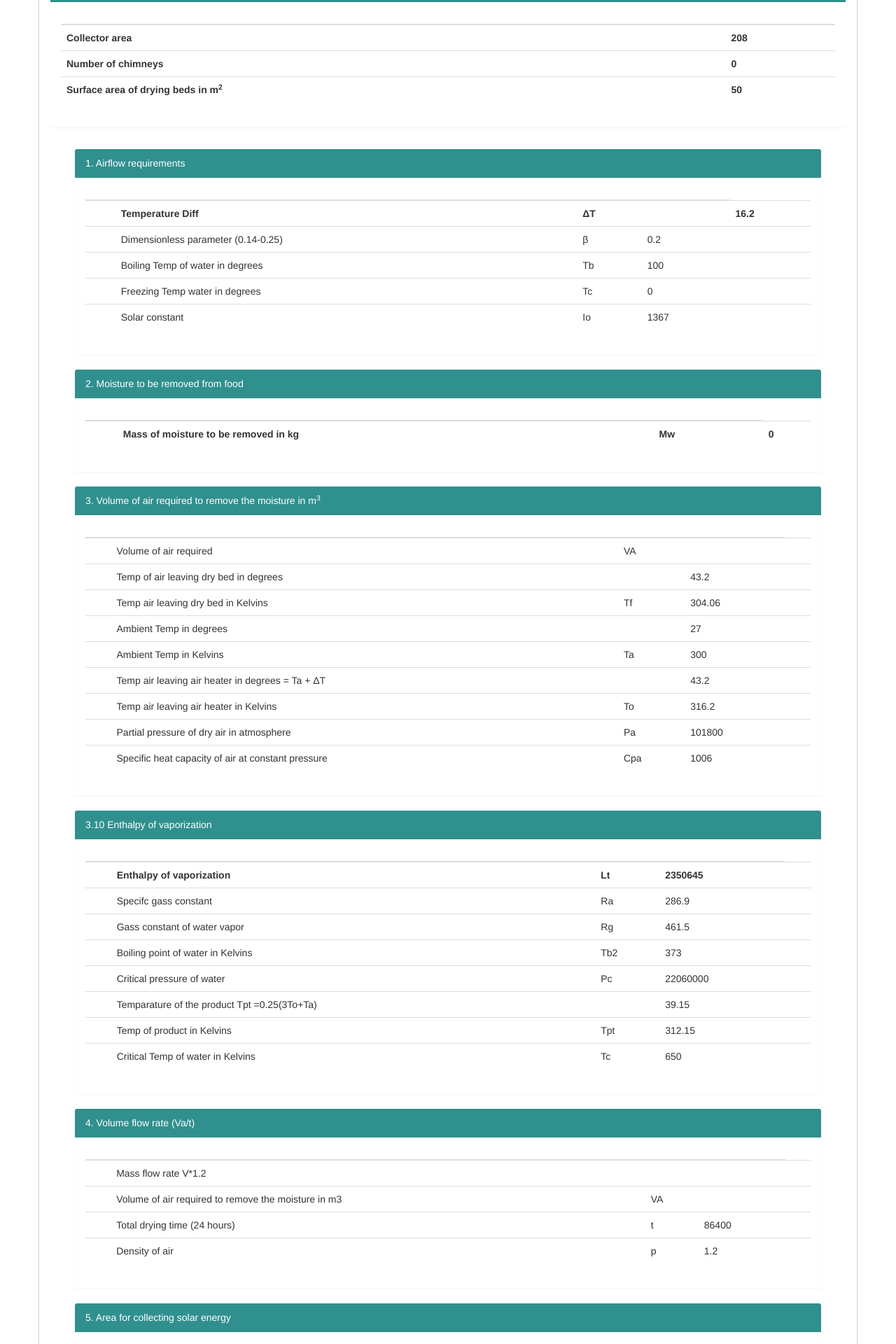
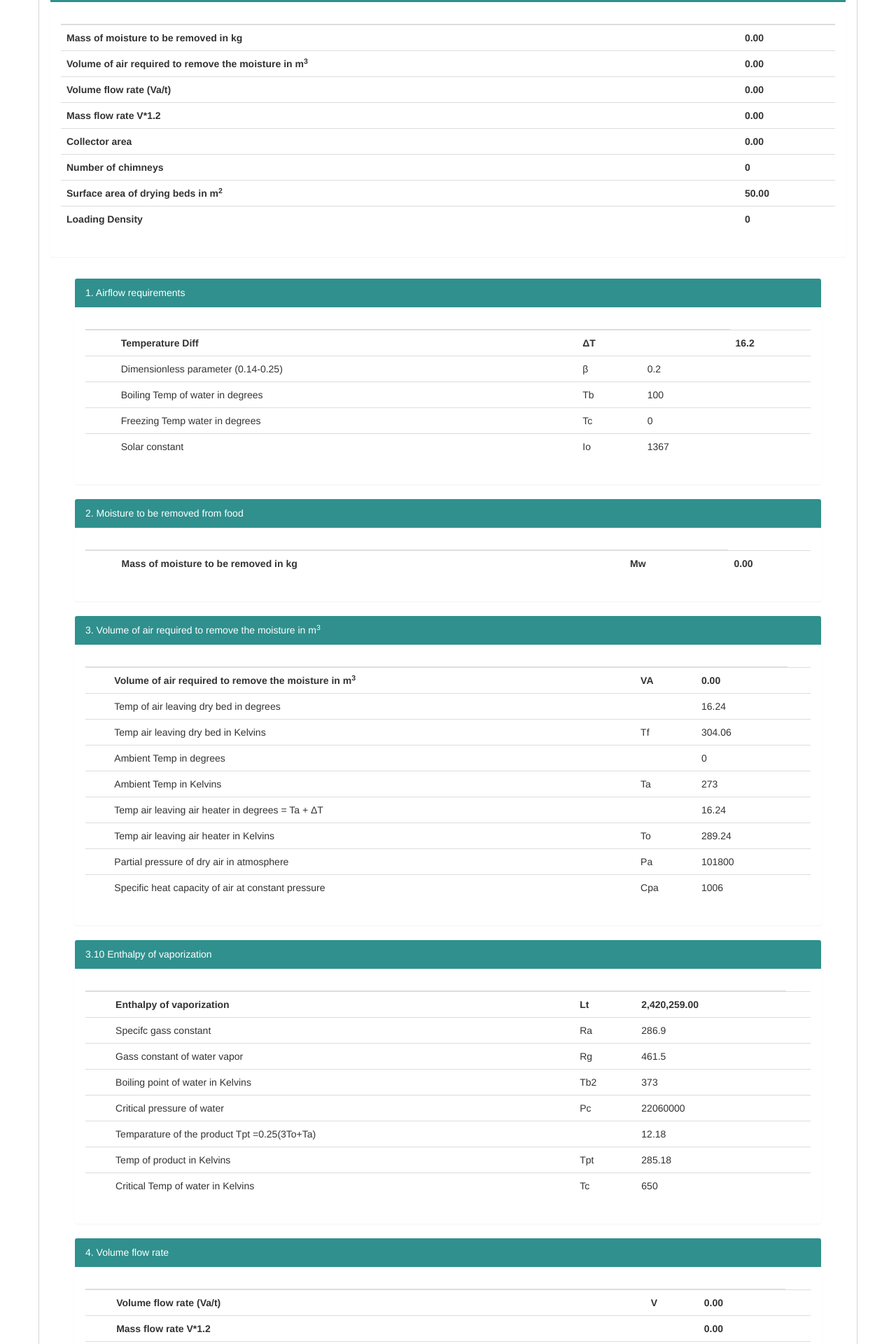
Before and after one commit to maikofelix47/aec, an Angular app: page / in a window 1280 px wide. Shown: the part 480-2400 px from the top of the page at 70% size. Built offline with nearby package versions, Linux system fonts and the light colour scheme.

Commit message:
Fixed calculation issues and added number pipe for 2 decimal places

```diff
--- a/src/app/app.component.html
+++ b/src/app/app.component.html
@@ -57,8 +57,24 @@
             </thead>
             <tbody>
               <tr>
+                <td><b>Mass of moisture to be removed in kg</b></td>
+                <td><b>{{ mw | number : '1.2-2'}}</b></td>
+              </tr>
+              <tr>
+                <td><b>Volume of air required to remove the moisture in m<sup>3</sup></b></td>
+                <td><b>{{va | number : '1.2-2'}}</b></td>
+              </tr>
+              <tr>
+                <td><b>Volume flow rate (Va/t)</b></td>
+                <td><b>{{v | number : '1.2-2'}}</b></td>
+              </tr>
+              <tr>
+                <td><b>Mass flow rate V*1.2</b></td>
+                <td><b>{{mfr | number : '1.2-2'}}</b></td>
+              </tr>
+              <tr>
                 <td><b>Collector area</b></td>
-                <td><b>{{ca}}</b></td>
+                <td><b>{{ca | number : '1.2-2'}}</b></td>
               </tr>
               <tr>
                 <td><b>Number of chimneys</b></td>
@@ -66,7 +82,11 @@
               </tr>
               <tr>
                 <td><b>Surface area of drying beds in m<sup>2</sup></b></td>
-                <td><b>{{ sa }}</b></td>
+                <td><b>{{ sa | number : '1.2-2' }}</b></td>
+              </tr>
+              <tr>
+                <td><b>Loading Density</b></td>
+                <td><b>{{ ld }}</b></td>
               </tr>
             </tbody>
             </table>
@@ -96,7 +116,7 @@
                         <td><b>Temperature Diff</b></td>
                         <td><b>ΔT</b></td>
                         <td></td>
-                        <td><b>{{ tempDiff }}</b></td>
+                        <td><b>{{ tempDiff | number : '1.1-1' }}</b></td>
                       </tr>
                       <tr>
                         <td></td>
@@ -153,7 +173,7 @@
                             <td><b>Mass of moisture to be removed in kg</b></td>
                             <td><b>Mw</b></td>
                             <td></td>
-                            <td><b>{{ mw }}</b></td>
+                            <td><b>{{ mw | number : '1.2-2'}}</b></td>
                           </tr>
                         </tbody>
                       </table>
@@ -178,23 +198,23 @@
                         <tbody>
                           <tr>
                             <td></td>
-                            <td>Volume of air required</td>
-                            <td>VA</td>
-                            <td></td>
+                            <td><b>Volume of air required to remove the moisture in m<sup>3</sup></b></td>
+                            <td><b>VA</b></td>
+                            <td><b>{{va | number : '1.2-2'}}</b></td>
                             <td></td>
                           </tr>
                           <tr>
                             <td></td>
                             <td>Temp of air leaving dry bed in degrees</td>
                             <td></td>
-                            <td>{{taLD}}</td>
+                            <td>{{taLD | number : '1.2-2'}}</td>
                             <td></td>
                           </tr>
                           <tr>
                             <td></td>
                             <td>Temp air leaving dry bed in Kelvins</td>
                             <td>Tf</td>
-                            <td>{{taLK}}</td>
+                            <td>{{taLK | number : '1.2-2'}}</td>
                             <td></td>
                           </tr>
                           <tr>
@@ -215,14 +235,14 @@
                             <td></td>
                             <td>Temp air leaving air heater in degrees = Ta + ΔT</td>
                             <td></td>
-                            <td>{{ taLD }}</td>
+                            <td>{{ taLD | number : '1.2-2' }}</td>
                             <td></td>
                           </tr>
                           <tr>
                             <td></td>
                             <td>Temp air leaving air heater in Kelvins</td>
                             <td>To</td>
-                            <td>{{ to }}</td>
+                            <td>{{ to | number : '1.2-2' }}</td>
                             <td></td>
                           </tr>
                           <tr>
@@ -265,7 +285,7 @@
                           <td><b></b></td>
                           <td><b>Enthalpy of vaporization</b></td>
                           <td><b>Lt</b></td>
-                          <td><b>{{lt}}</b></td>
+                          <td><b>{{lt | number : '1.2-2'}}</b></td>
                           <td></td>
                         </tr>
                         <tr>
@@ -300,14 +320,14 @@
                           <td></td>
                           <td>Temparature of the product Tpt =0.25(3To+Ta)</td>
                           <td></td>
-                          <td>{{ tp }}</td>
+                          <td>{{ tp | number : '1.2-2'}}</td>
                           <td></td>
                         </tr>
                         <tr>
                           <td></td>
                           <td>Temp of product in Kelvins</td>
                           <td>Tpt</td>
-                          <td>{{ tpt }}</td>
+                          <td>{{ tpt | number : '1.2-2' }}</td>
                           <td></td>
                         </tr>
                         <tr>
@@ -325,7 +345,7 @@
                </div>
                <div class="col-md-12 col-lg-12 col-sm-12 col-xs-12">
                 <div class="panel aec-panel-heading">
-                  <div class="panel-heading">4. Volume flow rate (Va/t)</div>
+                  <div class="panel-heading">4. Volume flow rate</div>
                   <div class="panel-body">
                     <table class="table">
                       <thead>
@@ -339,16 +359,23 @@
                       <tbody>
                         <tr>
                           <td></td>
-                          <td>Mass flow rate V*1.2</td>
+                          <td><b>Volume flow rate (Va/t)</b></td>
+                          <td><b>V</b></td>
+                          <td><b>{{v | number : '1.2-2'}}</b></td>
                           <td></td>
+                        </tr>
+                        <tr>
                           <td></td>
+                          <td><b>Mass flow rate V*1.2</b></td>
+                          <td></td>
+                          <td><b>{{mfr | number : '1.2-2'}}</b></td>
                           <td></td>
                         </tr>
                         <tr>
                           <td></td>
                           <td>Volume of air required to remove the moisture in m3</td>
                           <td>VA</td>
-                          <td></td>
+                          <td>{{va | number : '1.2-2'}}</td>
                           <td></td>
                         </tr>
                         <tr>
@@ -469,7 +496,7 @@
                             <td></td>
                             <td>Volume flow rate</td>
                             <td>V</td>
-                            <td>{{ cv }}</td>
+                            <td>{{ cv | number : '1.2-2' }}</td>
                             <td></td>
                           </tr>
                           <tr>
@@ -516,9 +543,9 @@
                           </tr>
                           <tr>
                             <td></td>
-                            <td>Loading density</td>
+                            <td><b>Loading density</b></td>
                             <td></td>
-                            <td>{{ ld }}</td>
+                            <td><b>{{ ld }}</b></td>
                             <td></td>
                           </tr>
                           <tr>
--- a/src/app/app.component.ts
+++ b/src/app/app.component.ts
@@ -14,7 +14,7 @@ export class AppComponent implements OnInit{
    public tc: number = 0;
    public it: number = 555;
    public lo: number = 1367;
-   public tempDiff: number = Number((2 * this.dP * (this.tb - this.tc)*(this.it/this.lo)).toFixed(1));
+   public tempDiff: number = Number(2 * this.dP * (this.tb - this.tc)*(this.it/this.lo));
 
 
    //section 2
@@ -25,36 +25,39 @@ export class AppComponent implements OnInit{
    public mw: number = 0;
 
   //section 3
-   public va = 0;
+
    public taLK = 304.06;
-   public atD:number = 27;
+   public atD:number = 0;
    public atK: number = this.atD + 273;
    public taLD:number = this.atD + (this.tempDiff);
    public taLHD: number = 43.2;
    public to: number = this.taLD + 273;
-   public pa = 101800.0;
-   public cpa = 1006.0;
+   public pa:number = 101800.0;
+   public cpa:number = 1006.0;
 
    //section 3.10
    public ra = 286.9;
    public rg: number = 461.5;
    public tb2: number = 373;
    public pc: number = 22060000;
-   public tp: number = Number((0.25 * ((3 * this.taLD) + this.atD)).toFixed(2));
+   public tp: number = Number(0.25 * ((3 * this.taLD) + this.atD));
    public tpt: number = this.tp + 273;
    public vtc: number = 650;
    public lt: number = Math.round(Number(this.rg * this.vtc*this.tb2)*(Math.log(this.pc/Math.pow(10,5)))*(Math.pow((this.vtc-this.tpt),0.38))/(Math.pow((this.vtc-this.tb2),1.38)));
 
+   //section3 dependant on 3.10
+   public va = (this.mw * this.lt * this.ra * this.atD)/(this.cpa * this.pa*(this.to - this.taLK));
+
    //section 4
-   public v: number = 0.993831219245376;
-   public mfr: number = 1.19259746309445;
+   public t: number = 86400;
+   public v: number = Number((this.va / this.t));
    public vam = '';
-   public t: number = 86400;
    public p:number = 1.2;
+   public mfr: number = Number(this.v /this.p);
 
    //section 5
    public n: number =  0.125;
-   public smw: number = 529.41;
+   public smw: number = 0;
    public slt: number = 2.35E+06;
    public sit: number = 555;
    public st: number = 86400;
@@ -84,12 +87,18 @@ export class AppComponent implements OnInit{
 
    public onWwChange($event){
     this.calculateMm();
+    //this.calculateSolarEnergyCollectionArea();
     this.calculateMasOfCassavaToDry();
     this.calculateLoadingDensity();
+    this.calculateVolumeOfAirRequiredToRemoveMositure();
+    this.calculateVolumeFlowRate();
+    this.calculateMassFlowRate();
+    this.calculateNumberOfChimneys();
    }
 
    public calculateMm(){
-    this.mw = Number((this.ww * ((this.miwb/100) - (this.mfwb)/100)/(1 - (this.mfwb)/100)).toFixed(2));
+    this.mw = Number(this.ww * ((this.miwb/100) - (this.mfwb)/100)/(1 - (this.mfwb)/100));
+    this.calculateSolarEnergyCollectionArea();
    }
    public onMiwbChange($event){
     this.calculateMm();
@@ -104,7 +113,7 @@ export class AppComponent implements OnInit{
     this.calculateSolarEnergyCollectionArea();
    }
    public calculateSolarEnergyCollectionArea(){
-     this.ca = Math.round((this.smw * this.slt)/(this.sit * this.st * this.n));
+     this.ca = Math.round((this.mw * this.slt)/(this.sit * this.st * this.n));
    }
    public calculateLoadingDensity(){
       this.ld = (this.dww/this.sa);
@@ -115,13 +124,17 @@ export class AppComponent implements OnInit{
     }
    }
    public calculateNumberOfChimneys(){
-      this.nc = Math.round(this.cv/(this.w * this.s * this.vc));
+      this.nc = Math.round(this.v/(this.w * this.s * this.vc));
    }
    public onAtDChange($event){
      this.calculateAmbientTempInKelvin();
      this.calculateTempOfAirLeavingHeaterInDegrees();
      this.calculateTemparatureOfProduct();
      this.calculateEnthalpyOfVaporization();
+     this.calculateVolumeOfAirRequiredToRemoveMositure();
+     this.calculateVolumeFlowRate();
+     this.calculateMassFlowRate();
+     this.calculateNumberOfChimneys();
    }
    public calculateAmbientTempInKelvin(){
       this.atK = Number(this.atD) + 273;
@@ -134,7 +147,7 @@ export class AppComponent implements OnInit{
     this.to = this.taLD + 273;
    }
    public calculateTemparatureOfProduct(){
-    this.tp = Number((0.25 * ((3 * this.taLD) + Number(this.atD))).toFixed(2));
+    this.tp = Number((0.25 * ((3 * this.taLD) + Number(this.atD))));
     this.calculateTemparatureOfProductInKelvin();
    }
    public calculateTemparatureOfProductInKelvin(){
@@ -143,6 +156,15 @@ export class AppComponent implements OnInit{
    public calculateEnthalpyOfVaporization(){
     this.lt = Math.round(Number(this.rg * this.vtc*this.tb2)*(Math.log(this.pc/Math.pow(10,5)))*(Math.pow((this.vtc-this.tpt),0.38))/(Math.pow((this.vtc-this.tb2),1.38)));
    }
+   public calculateVolumeOfAirRequiredToRemoveMositure(){
+    this.va = Number(((this.mw * this.lt * this.ra * this.atK)/(this.cpa * this.pa*(this.to - this.taLK))));
+   }
+   public calculateVolumeFlowRate(){
+     this.v = Number((this.va / this.t));
+   }
+   public calculateMassFlowRate(){
+     this.mfr = Number((this.v * this.p));
+   }
 
 
 
```
